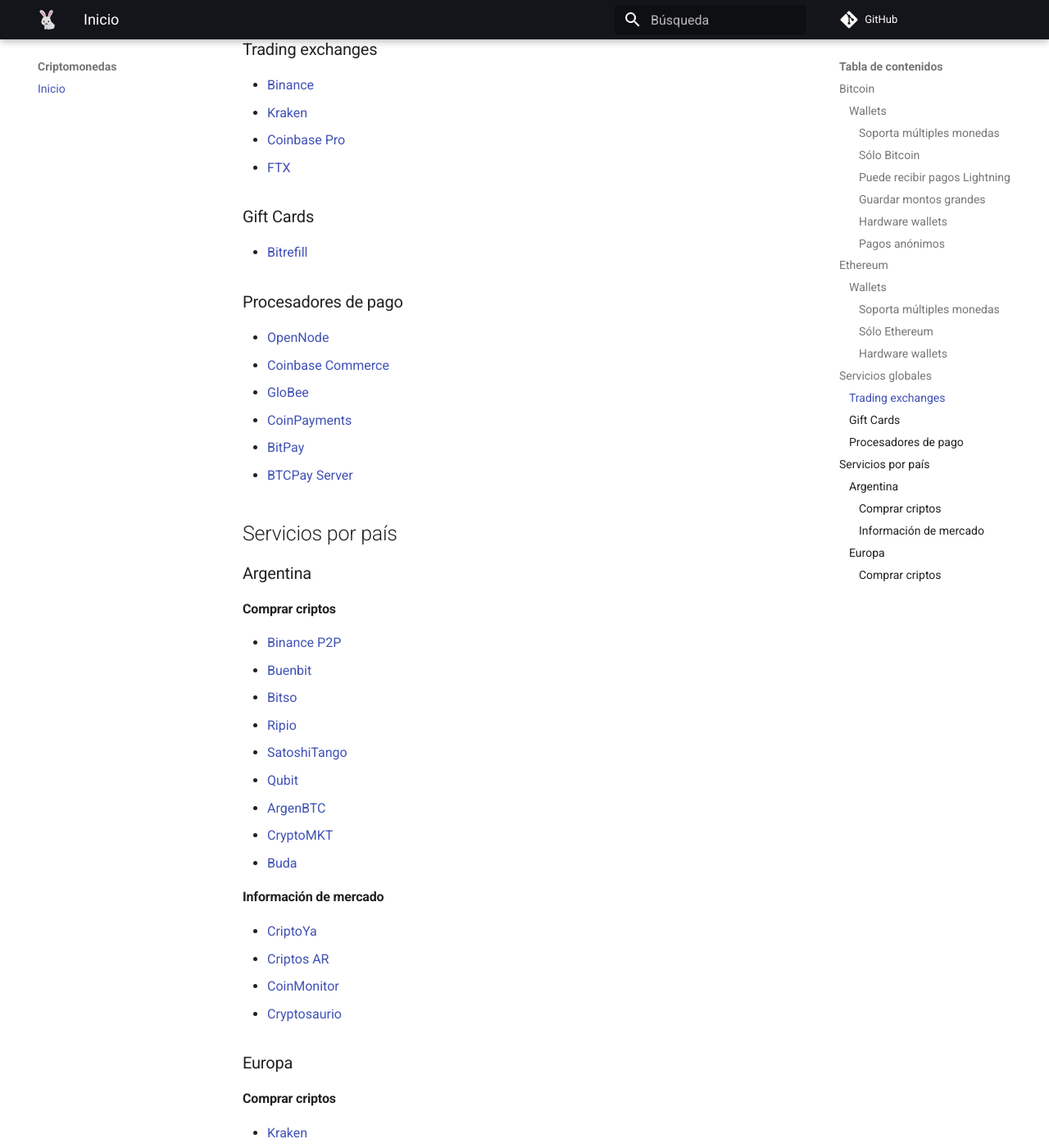
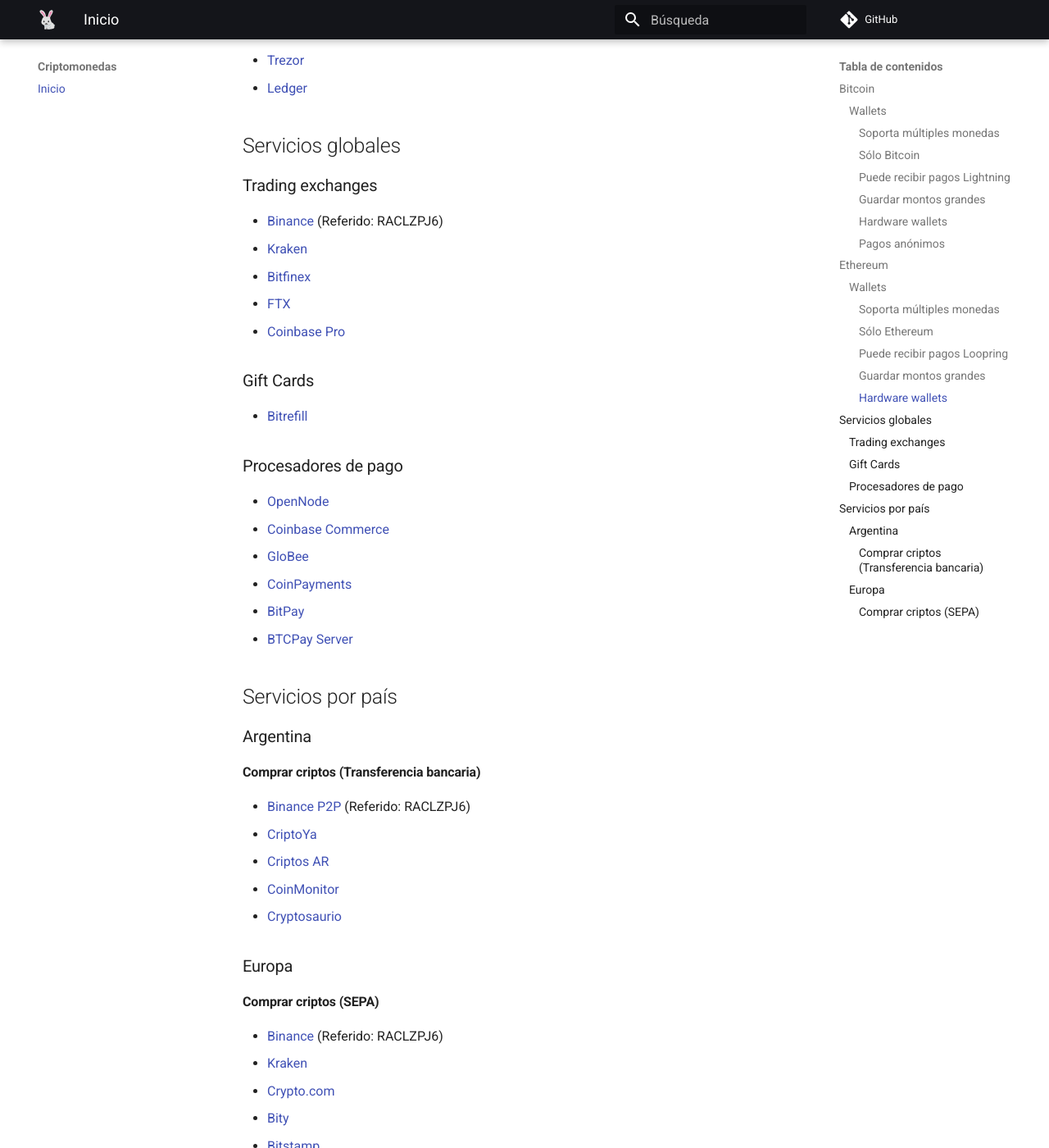
Before and after one commit to anomalouscode/wiki, an MkDocs documentation site: the page built from docs/criptomonedas/index.md, in a window 1280 px wide and 1400 px high, scrolled down 1845 px. Shown: the whole window at 82% size. Built offline with MkDocs 1.6.1 and Material for MkDocs 9.7.7, drawn with Linux system fonts in a browser that asks for light colours; comment, search, counter and statistics services are not loaded; some of the changed text lies outside the part shown.

Commit message:
add wallets and support channels

```diff
--- a/docs/criptomonedas/index.md
+++ b/docs/criptomonedas/index.md
@@ -63,6 +63,14 @@
 - [Argent](https://www.argent.xyz/) (Android/iOS)
 - [MetaMask](https://metamask.io/) (Android/iOS/Chrome/Brave/Firefox)
 
+#### Puede recibir pagos Loopring
+
+- [Loopring Wallet](https://loopring.io/) (Android)
+
+#### Guardar montos grandes
+
+- [Gnosis Safe](https://gnosis-safe.io/)
+
 #### Hardware wallets
 
 - [Trezor](https://trezor.io/)
@@ -72,10 +80,11 @@
 
 ### Trading exchanges
 
-- [Binance](https://www.binance.com/)
+- [Binance](https://www.binance.com/en/register?ref=RACLZPJ6) (Referido: RACLZPJ6)
 - [Kraken](https://www.kraken.com/)
+- [Bitfinex](https://www.bitfinex.com/)
+- [FTX](https://ftx.com/)
 - [Coinbase Pro](https://pro.coinbase.com/)
-- [FTX](https://ftx.com/)
 
 ### Gift Cards
 
@@ -94,20 +103,9 @@
 
 ### Argentina
 
-#### Comprar criptos
+#### Comprar criptos (Transferencia bancaria)
 
-- [Binance P2P](https://c2c.binance.com/)
-- [Buenbit](https://buenbit.com/)
-- [Bitso](https://bitso.com/)
-- [Ripio](https://www.ripio.com/)
-- [SatoshiTango](https://www.satoshitango.com/)
-- [Qubit](https://www.qubit.com.ar/)
-- [ArgenBTC](https://argenbtc.com/)
-- [CryptoMKT](https://www.cryptomkt.com/)
-- [Buda](https://www.buda.com/)
-
-#### Información de mercado
-
+- [Binance P2P](https://www.binance.com/en/register?ref=RACLZPJ6) (Referido: RACLZPJ6)
 - [CriptoYa](https://criptoya.com/)
 - [Criptos AR](https://criptos.com.ar/)
 - [CoinMonitor](https://coinmonitor.info/)
@@ -115,8 +113,9 @@
 
 ### Europa
 
-#### Comprar criptos
+#### Comprar criptos (SEPA)
 
+- [Binance](https://www.binance.com/en/register?ref=RACLZPJ6) (Referido: RACLZPJ6)
 - [Kraken](https://www.kraken.com/)
 - [Crypto.com](https://crypto.com/)
 - [Bity](https://bity.com/)
```
Also changed, not shown: docs/index.md (+8 -0 lines).
